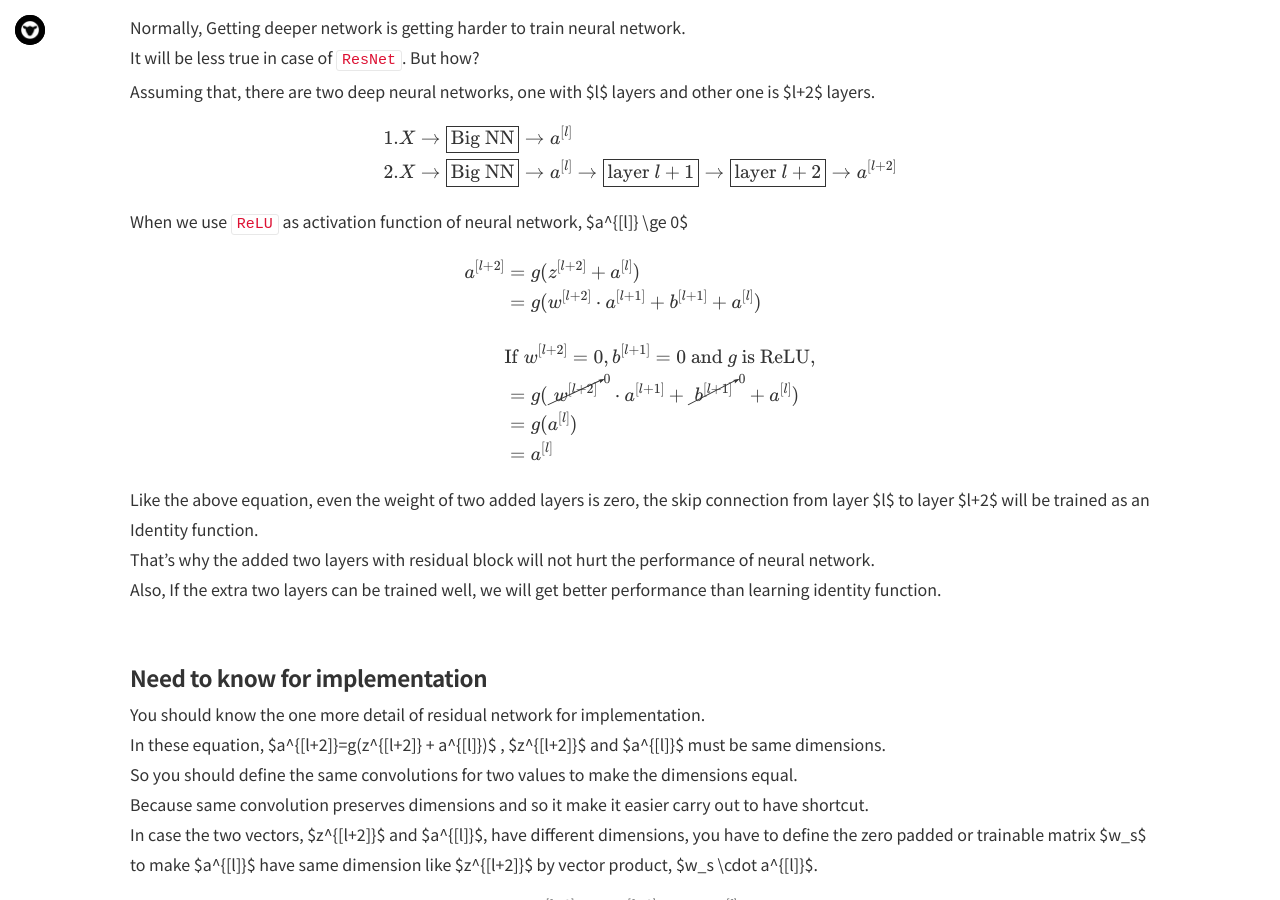
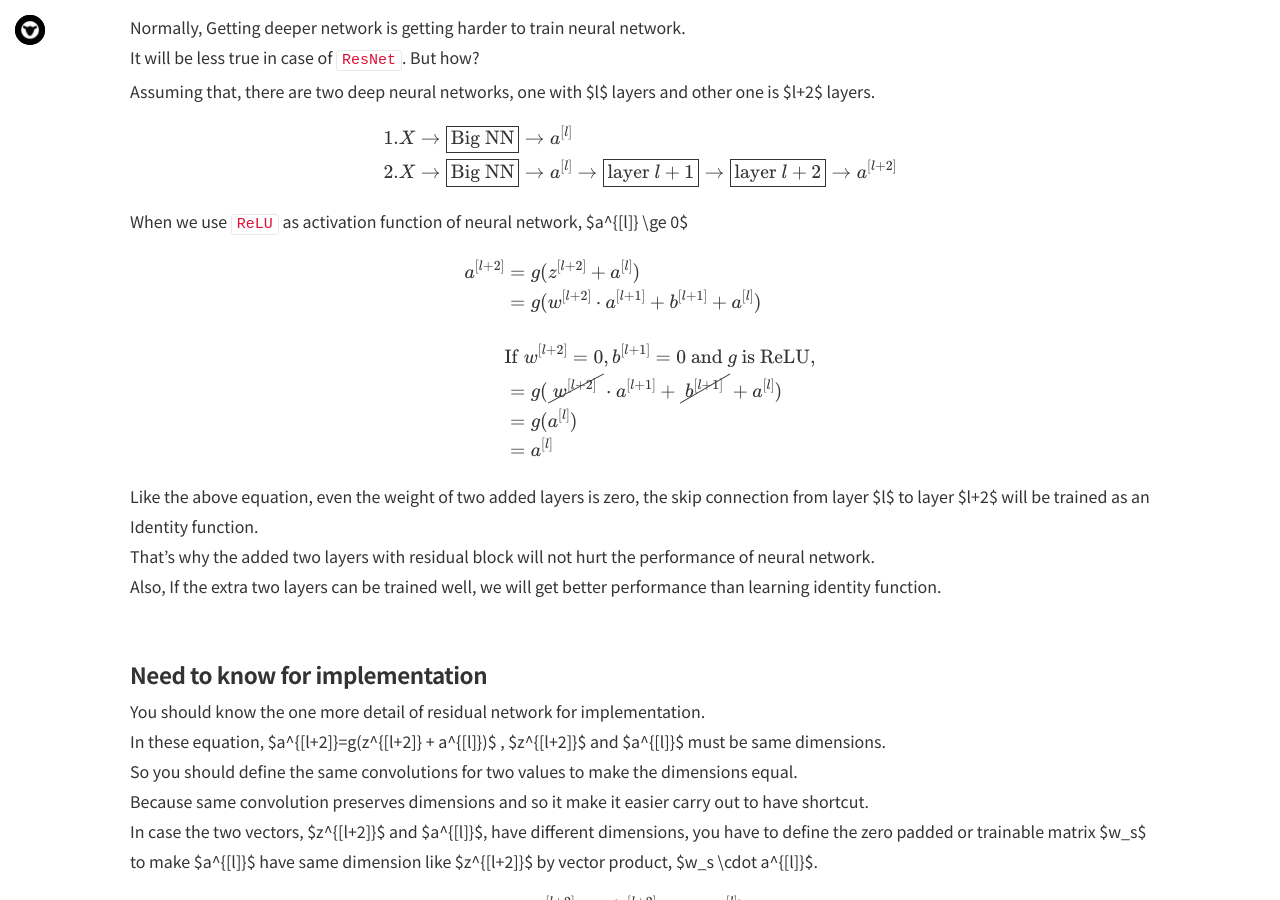
Before and after one commit to Shephexd/shephexd.github.io, a Jekyll site: the page built from _posts/DeepLearning/2019-03-09-Deep_learning(12)-ResNet.md, in a window 1280 px wide and 900 px high, scrolled down 1520 px. Built offline with Jekyll 4.4.1, drawn with Linux system fonts in a browser that asks for light colours; nearby versions of some CDN libraries; some web fonts are replaced; our own code applies the rules of GitHub Pages for plain Markdown files; formulas are drawn with MathJax 3; comment, search, counter and statistics services are not loaded.

Commit message:
BUGFIX mathjax render error, cancelto0 to cancel

```diff
--- a/_posts/DeepLearning/2019-03-09-Deep_learning(12)-ResNet.md
+++ b/_posts/DeepLearning/2019-03-09-Deep_learning(12)-ResNet.md
@@ -118,7 +118,7 @@ a^{[l+2]} &= g(z^{[l+2]} + a^{[l]})\\
 \\
 &\text{If $w^{[l+2]}=0, b^{[l+1]}=0$ and $g$ is ReLU,}
 \\
-&= g(\cancelto{0}{w^{[l+2]}}\cdot a^{[l+1]} + \cancelto{0}{b^{[l+1]}} + a^{[l]}) \\
+&= g(\cancel{w^{[l+2]}}\cdot a^{[l+1]} + \cancel{b^{[l+1]}} + a^{[l]}) \\
 &= g(a^{[l]}) \\
 & = a^{[l]}
 
```
